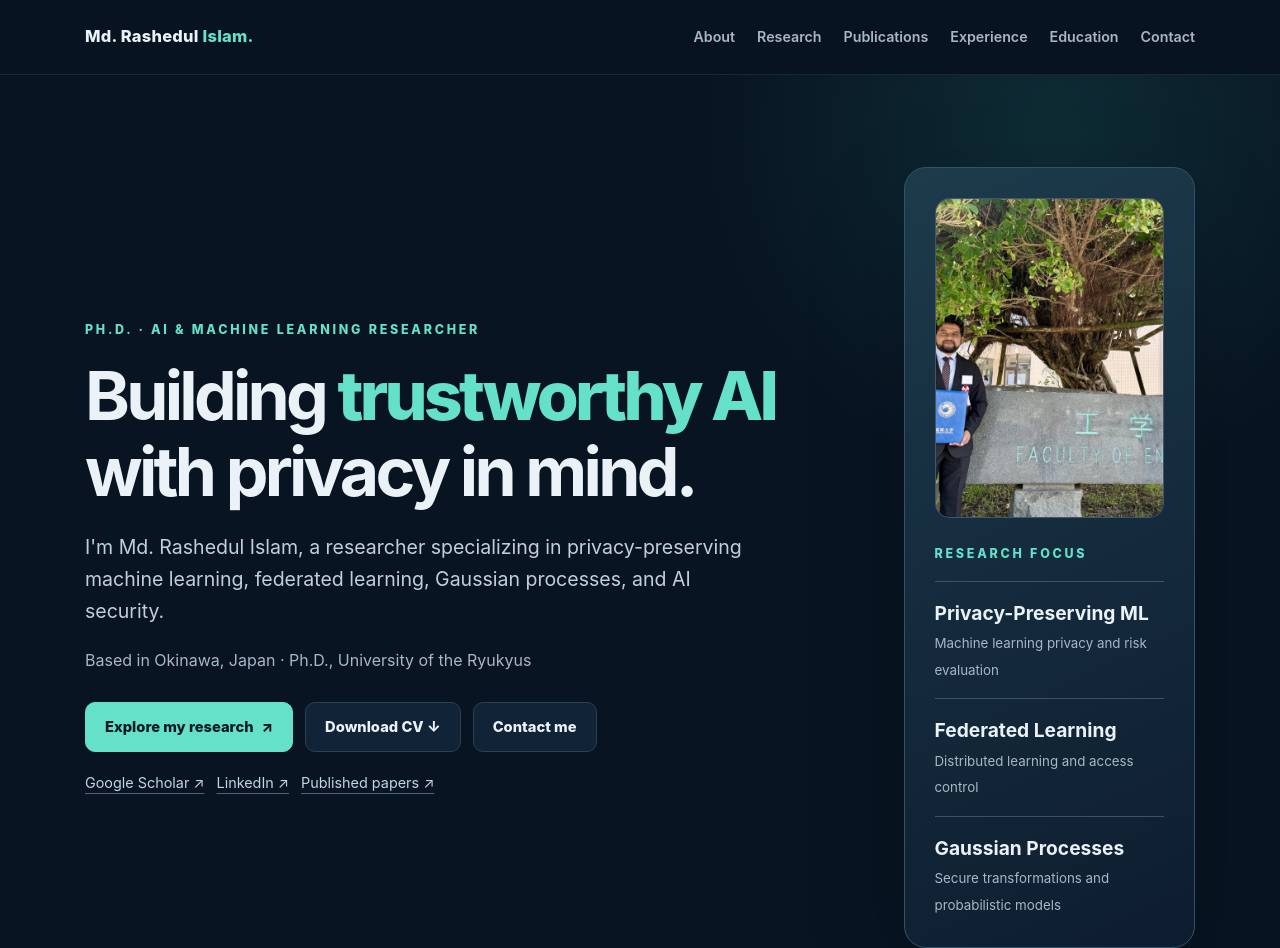
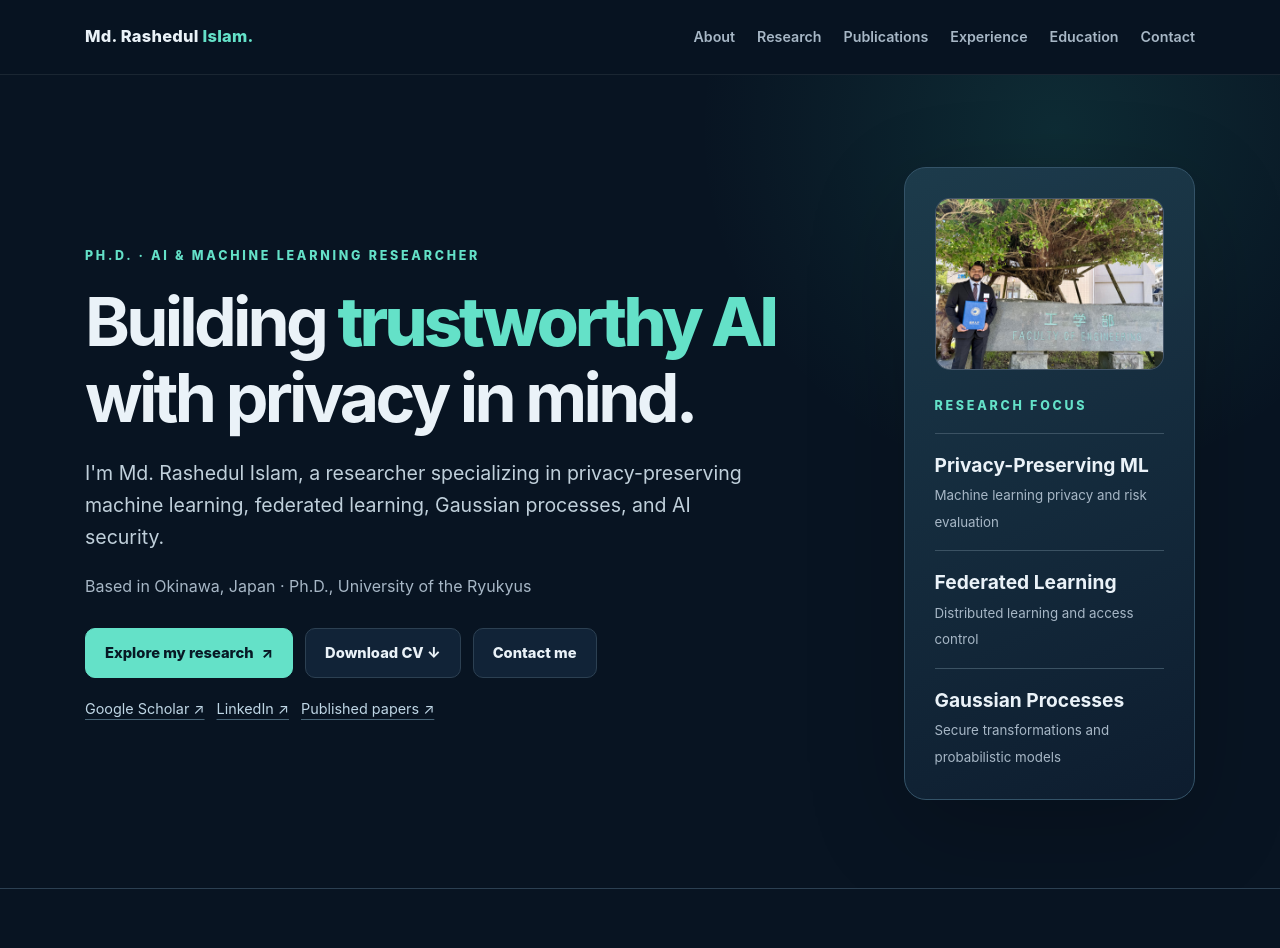
Before and after one commit to raselrana182/mdrashedul-protfolio, a plain HTML site: page index.html in a window 1280 px wide. Shown: the top 948 px of the page. Drawn offline with Linux system fonts and the light colour scheme.

Commit message:
Add files via upload

```diff
--- a/index.html
+++ b/index.html
@@ -25,9 +25,9 @@
 @media(max-width:620px){.project{padding:23px}.hero{padding-top:60px}.hero h1{font-size:clamp(2.5rem,11vw,4rem)}.hero-card{padding:23px}.top-links{gap:16px}}
 
 /* Professional conference photograph, replacing the monogram */
-.hero-card .profile-photo{display:block;width:100%;height:320px;object-fit:cover;object-position:32% 42%;border-radius:15px;margin-bottom:26px;border:1px solid rgba(255,255,255,.16);background:#21364c}
+.hero-card .profile-photo{display:block;width:100%;height:auto;aspect-ratio:4/3;object-fit:contain;border-radius:15px;margin-bottom:26px;border:1px solid rgba(255,255,255,.16);background:#21364c}
 .hero-card:after{display:none}
-@media(max-width:620px){.hero-card .profile-photo{height:290px;object-position:30% 40%}}
+@media(max-width:620px){.hero-card .profile-photo{height:auto;aspect-ratio:4/3;object-fit:contain}}
 
 /* Academic background university branding */
 .education-card{position:relative;padding-top:27px}
```
Also changed, not shown: 1 other file.
